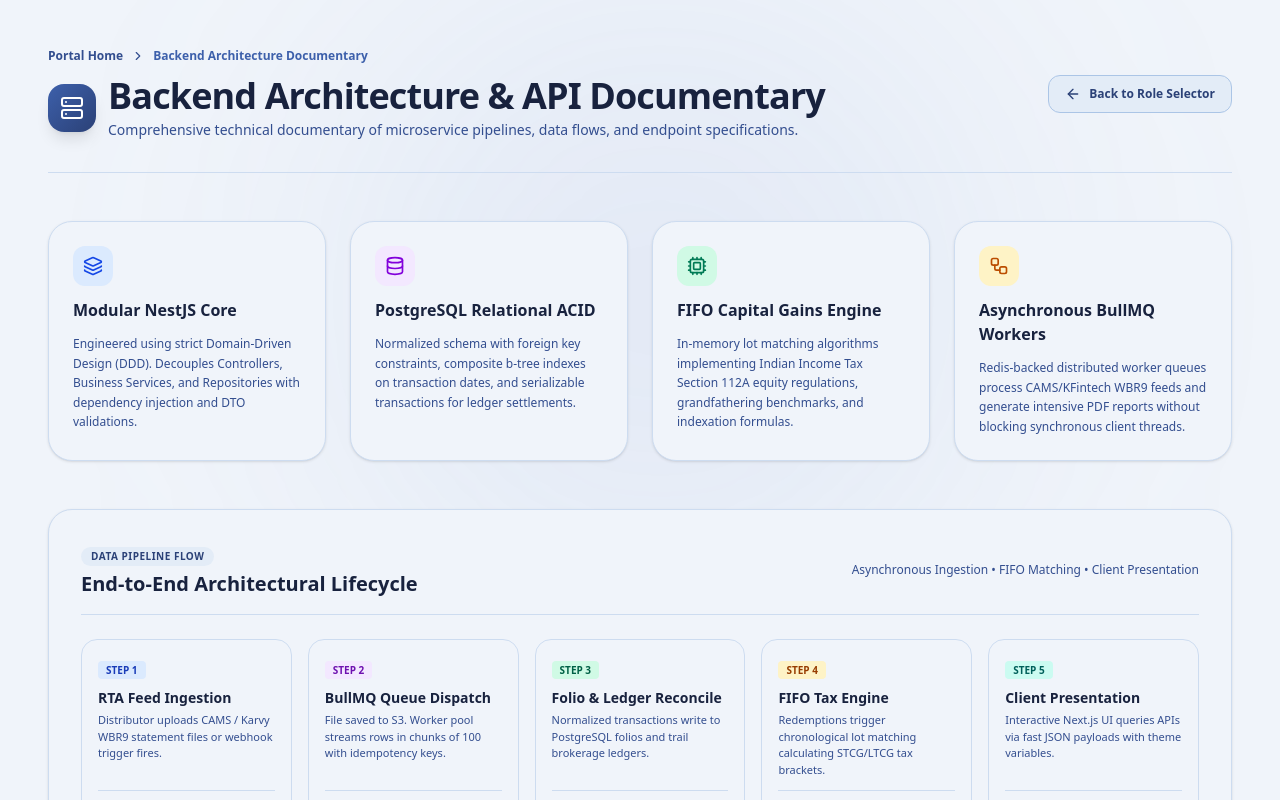
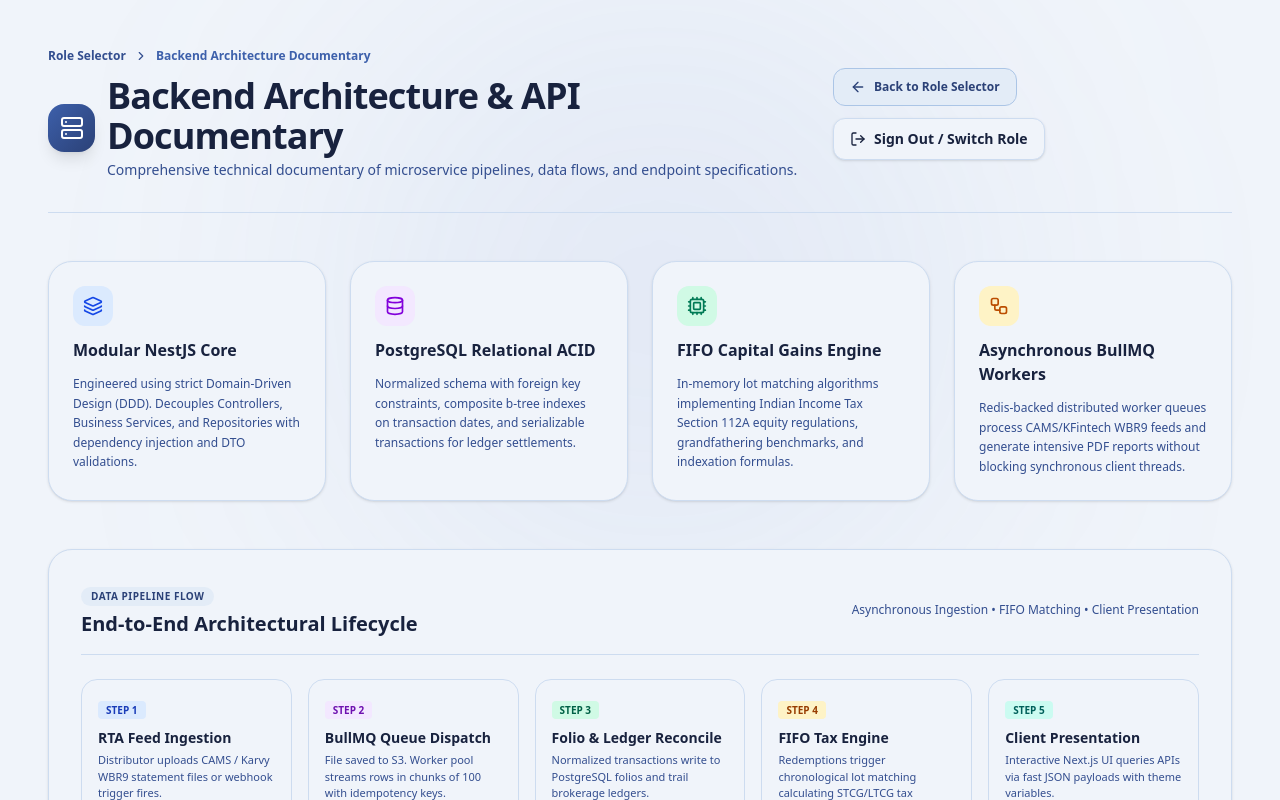
Before and after one commit to Sp2736/finiq, a Next.js app: page /architecture in a window 1280 px wide. Shown: the top 800 px of the page. Built offline with nearby package versions, Linux system fonts and the light colour scheme.

Commit message:
feat(demo): enable reliable signout to role selection and dynamic role return/logout in architecture documentary

```diff
--- a/src/app/architecture/page.tsx
+++ b/src/app/architecture/page.tsx
@@ -1,7 +1,8 @@
 "use client";
 
-import React, { useState, useMemo } from "react";
+import React, { useState, useMemo, useEffect } from "react";
 import Link from "next/link";
+import LogoutButton from "@/components/investor/LogoutButton";
 import {
   Server,
   Database,
@@ -32,6 +33,8 @@ import {
   Zap,
   Info,
   Check,
+  TrendingUp,
+  LogOut,
 } from "lucide-react";
 
 interface ApiDocumentationItem {
@@ -589,6 +592,54 @@ export default function BackendArchitecturePage() {
     { id: "telemetry", label: "Telemetry & Theming", count: 2 },
   ];
 
+  const [originRole, setOriginRole] = useState<"admin" | "distributor" | "investor" | null>(null);
+
+  useEffect(() => {
+    if (typeof window !== "undefined") {
+      const savedRole = sessionStorage.getItem("finiq_current_role") as "admin" | "distributor" | "investor" | null;
+      if (savedRole && ["admin", "distributor", "investor"].includes(savedRole)) {
+        setOriginRole(savedRole);
+      }
+    }
+  }, []);
+
+  const roleConfig = useMemo(() => {
+    if (originRole === "admin") {
+      return {
+        name: "Admin Control Center",
+        label: "Return to Super Admin",
+        href: "/admin",
+        icon: ShieldCheck,
+        badgeColor: "bg-purple-100 text-purple-700 border-purple-200",
+      };
+    }
+    if (originRole === "distributor") {
+      return {
+        name: "Distributor Workspace",
+        label: "Return to Distributor",
+        href: "/distributor",
+        icon: TrendingUp,
+        badgeColor: "bg-blue-100 text-blue-700 border-blue-200",
+      };
+    }
+    if (originRole === "investor") {
+      return {
+        name: "Investor Portfolio",
+        label: "Return to Investor",
+        href: "/investor",
+        icon: Wallet,
+        badgeColor: "bg-emerald-100 text-emerald-700 border-emerald-200",
+      };
+    }
+    return {
+      name: "Portal Workspace",
+      label: "Return to Role Selector",
+      href: "/login",
+      icon: Users,
+      badgeColor: "bg-gray-100 text-gray-700 border-gray-200",
+    };
+  }, [originRole]);
+
   const filteredApis = useMemo(() => {
     return API_DOCUMENTARY_ENTRIES.filter((api) => {
       const matchesCat = activeCategory === "all" || api.category === activeCategory;
@@ -613,9 +664,17 @@ export default function BackendArchitecturePage() {
           <div>
             <div className="flex items-center gap-2 text-xs font-semibold text-[var(--fin-muted-text)] mb-3">
               <Link href="/login" className="hover:text-[var(--fin-brand-600)] transition-colors">
-                Portal Home
+                Role Selector
               </Link>
               <ChevronRight className="w-3.5 h-3.5" />
+              {originRole ? (
+                <>
+                  <Link href={roleConfig.href} className="hover:text-[var(--fin-brand-600)] transition-colors">
+                    {roleConfig.name}
+                  </Link>
+                  <ChevronRight className="w-3.5 h-3.5" />
+                </>
+              ) : null}
               <span className="text-[var(--fin-brand-600)]">Backend Architecture Documentary</span>
             </div>
 
@@ -624,9 +683,17 @@ export default function BackendArchitecturePage() {
                 <Server className="w-6 h-6" />
               </div>
               <div>
+                <div className="flex flex-wrap items-center gap-3">
                   <h1 className="text-3xl sm:text-4xl font-extrabold tracking-tight text-[var(--fin-heading-primary)]">
                     Backend Architecture & API Documentary
                   </h1>
+                  {originRole && (
+                    <span className={`inline-flex items-center gap-1.5 px-3 py-1 rounded-full text-xs font-bold border ${roleConfig.badgeColor}`}>
+                      <roleConfig.icon className="w-3.5 h-3.5" />
+                      Active Session: {roleConfig.name}
+                    </span>
+                  )}
+                </div>
                 <p className="text-sm text-[var(--fin-muted-text)] font-medium mt-1">
                   Comprehensive technical documentary of microservice pipelines, data flows, and endpoint specifications.
                 </p>
@@ -634,7 +701,17 @@ export default function BackendArchitecturePage() {
             </div>
           </div>
 
-          <div className="flex items-center gap-3">
+          <div className="flex flex-wrap items-center gap-3">
+            {originRole ? (
+              <Link
+                href={roleConfig.href}
+                className="px-4 py-2.5 rounded-xl bg-gradient-to-r from-[var(--fin-brand-600)] to-[var(--fin-brand-700)] hover:opacity-95 text-white text-xs font-bold transition-all shadow-md flex items-center gap-2"
+              >
+                <ArrowRight className="w-4 h-4 rotate-180" />
+                <roleConfig.icon className="w-4 h-4" />
+                <span>{roleConfig.label}</span>
+              </Link>
+            ) : (
               <Link
                 href="/login"
                 className="px-4 py-2.5 rounded-xl bg-[var(--fin-brand-100)] hover:bg-[var(--fin-brand-200)] border border-[var(--fin-brand-300)] text-xs font-bold text-[var(--fin-brand-800)] transition-all flex items-center gap-2"
@@ -642,6 +719,13 @@ export default function BackendArchitecturePage() {
                 <ArrowRight className="w-4 h-4 rotate-180" />
                 <span>Back to Role Selector</span>
               </Link>
+            )}
+
+            <LogoutButton
+              redirectTo="/login"
+              label="Sign Out / Switch Role"
+              className="px-4 py-2.5 rounded-xl bg-[var(--fin-table-bg)] hover:bg-[var(--fin-badge-danger-bg)] border border-[var(--fin-border)] hover:border-[var(--fin-badge-danger-border)] text-[var(--fin-heading-primary)] hover:text-[var(--fin-badge-danger-text)] text-xs font-bold transition-all flex items-center gap-2 shadow-sm"
+            />
           </div>
         </div>
 
@@ -989,12 +1073,31 @@ export default function BackendArchitecturePage() {
             </div>
           </div>
 
+          <div className="flex flex-wrap items-center gap-3 shrink-0">
+            {originRole ? (
+              <Link
+                href={roleConfig.href}
+                className="px-5 py-2.5 rounded-xl bg-gradient-to-r from-[var(--fin-brand-600)] to-[var(--fin-brand-700)] hover:opacity-95 text-white text-xs font-bold transition-all shadow-md flex items-center gap-2 whitespace-nowrap"
+              >
+                <ArrowRight className="w-4 h-4 rotate-180" />
+                <roleConfig.icon className="w-4 h-4" />
+                <span>{roleConfig.label}</span>
+              </Link>
+            ) : (
               <Link
                 href="/login"
                 className="px-5 py-2.5 rounded-xl bg-[var(--fin-brand-600)] hover:bg-[var(--fin-brand-700)] text-white text-xs font-bold transition-all shadow-md shadow-[var(--fin-brand-600)]/20 whitespace-nowrap"
               >
                 Launch Interactive Demo
               </Link>
+            )}
+
+            <LogoutButton
+              redirectTo="/login"
+              label="Sign Out / Switch Role"
+              className="px-4 py-2.5 rounded-xl bg-[var(--fin-content-surface)] hover:bg-[var(--fin-badge-danger-bg)] border border-[var(--fin-border)] hover:border-[var(--fin-badge-danger-border)] text-[var(--fin-heading-primary)] hover:text-[var(--fin-badge-danger-text)] text-xs font-bold transition-all flex items-center gap-2 shadow-sm whitespace-nowrap"
+            />
+          </div>
         </div>
       </div>
     </div>
--- a/src/components/distributor/Sidebar.tsx
+++ b/src/components/distributor/Sidebar.tsx
@@ -470,11 +470,11 @@ export default function Sidebar({ isCollapsed, setIsCollapsed }: SidebarProps) {
             {isCollapsed ? (
               <LogoutButton
                 portal="staff"
-                redirectTo="/distributor-portal"
+                redirectTo="/login"
                 isCollapsed={true}
               />
             ) : (
-              <LogoutButton portal="staff" redirectTo="/distributor-portal" />
+              <LogoutButton portal="staff" redirectTo="/login" />
             )}
           </div>
         </div>
--- a/src/components/investor/LogoutButton.tsx
+++ b/src/components/investor/LogoutButton.tsx
@@ -1,70 +1,72 @@
 "use client";
 
+import React from "react";
 import { useRouter } from "next/navigation";
 import { removeAuthCookies, PortalType } from "@/lib/authClient";
+import { LogOut } from "lucide-react";
 
 interface LogoutButtonProps {
   portal?: PortalType;
   redirectTo?: string;
   isCollapsed?: boolean;
+  className?: string;
+  label?: string;
+  showIcon?: boolean;
 }
 
 export default function LogoutButton({
   portal = "investor",
   redirectTo = "/login",
   isCollapsed = false,
+  className = "",
+  label = "Sign Out",
+  showIcon = true,
 }: LogoutButtonProps) {
   const router = useRouter();
 
   const handleLogout = () => {
-    // 1. Clear the auth cookies
-    removeAuthCookies(portal);
+    // 1. Clear the auth cookies for both portals
+    removeAuthCookies("staff");
+    removeAuthCookies("investor");
 
-    // 2. Clear the dynamic logo and company_id from local storage
-    if (portal === "investor") {
+    // 2. Clear all session and role state
+    if (typeof window !== "undefined") {
+      sessionStorage.removeItem("finiq_mock_user");
+      sessionStorage.removeItem("finiq_current_role");
+      sessionStorage.removeItem("activeClientId");
+      sessionStorage.removeItem("viewClientId");
+
       localStorage.removeItem("company-logo-inv");
       localStorage.removeItem("company-info-inv");
-    } else {
       localStorage.removeItem("company-logo-dis");
       localStorage.removeItem("company-info-dis");
+      localStorage.removeItem("company_id");
+
+      const keysToRemove: string[] = [];
+      for (let i = 0; i < localStorage.length; i++) {
+        const key = localStorage.key(i);
+        if (key?.startsWith("company_logo_cache_")) {
+          keysToRemove.push(key);
+        }
+      }
+      keysToRemove.forEach((k) => localStorage.removeItem(k));
     }
 
-    localStorage.removeItem("company_id");
-    localStorage.removeItem("finiq_active_theme");
-
-    const keysToRemove = [];
-    for (let i = 0; i < localStorage.length; i++) {
-      const key = localStorage.key(i);
-      if (key?.startsWith('company_logo_cache_')) {
-        keysToRemove.push(key);
-      }
-    }
-    keysToRemove.forEach(k => localStorage.removeItem(k));
-
-    // 3. Redirect to the login page
-    router.push(redirectTo);
+    // 3. Redirect to the login page to select roles
+    router.push(redirectTo || "/login");
   };
 
   if (isCollapsed) {
     return (
       <button
         onClick={handleLogout}
-        title="Sign Out"
-        className="p-2.5 text-[var(--fin-sidebar-collapse-icon-color)] hover:text-[var(--fin-sidebar-icon-logout-hover)] hover:bg-[var(--fin-sidebar-icon-logout-hover-bg)] rounded-md transition-colors flex items-center justify-center w-full"
+        title={label}
+        className={
+          className ||
+          "p-2.5 text-[var(--fin-sidebar-collapse-icon-color)] hover:text-[var(--fin-sidebar-icon-logout-hover)] hover:bg-[var(--fin-sidebar-icon-logout-hover-bg)] rounded-md transition-colors flex items-center justify-center w-full"
+        }
       >
-        <svg
-          className="w-5 h-5"
-          fill="none"
-          stroke="currentColor"
-          viewBox="0 0 24 24"
-        >
-          <path
-            strokeLinecap="round"
-            strokeLinejoin="round"
-            strokeWidth="2"
-            d="M17 16l4-4m0 0l-4-4m4 4H7m6 4v1a3 3 0 01-3 3H6a3 3 0 01-3-3V7a3 3 0 013-3h4a3 3 0 013 3v1"
-          ></path>
-        </svg>
+        <LogOut className="w-5 h-5" />
       </button>
     );
   }
@@ -72,22 +74,15 @@ export default function LogoutButton({
   return (
     <button
       onClick={handleLogout}
-      className="flex items-center gap-2 px-4 py-2.5 rounded-md bg-[var(--fin-table-bg)]/60 hover:bg-[var(--fin-badge-danger-bg)] border border-[var(--fin-border)] hover:border-[var(--fin-badge-danger-border)] text-[var(--fin-body-text)] hover:text-[var(--fin-badge-danger-text)] transition-all duration-300 backdrop-blur-md shadow-sm group w-full"
+      className={
+        className ||
+        "flex items-center gap-2 px-4 py-2.5 rounded-md bg-[var(--fin-table-bg)]/60 hover:bg-[var(--fin-badge-danger-bg)] border border-[var(--fin-border)] hover:border-[var(--fin-badge-danger-border)] text-[var(--fin-body-text)] hover:text-[var(--fin-badge-danger-text)] transition-all duration-300 backdrop-blur-md shadow-sm group w-full"
+      }
     >
-      <svg
-        className="w-4 h-4 transition-transform group-hover:-translate-x-0.5"
-        fill="none"
-        viewBox="0 0 24 24"
-        stroke="currentColor"
-      >
-        <path
-          strokeLinecap="round"
-          strokeLinejoin="round"
-          strokeWidth={2.5}
-          d="M17 16l4-4m0 0l-4-4m4 4H7m6 4v1a3 3 0 01-3 3H6a3 3 0 01-3-3V7a3 3 0 013-3h4a3 3 0 013 3v1"
-        />
-      </svg>
-      <span className="text-sm font-bold">Sign Out</span>
+      {showIcon && (
+        <LogOut className="w-4 h-4 transition-transform group-hover:-translate-x-0.5" />
+      )}
+      <span className="text-sm font-bold">{label}</span>
     </button>
   );
 }
```
Lines whose indentation alone changed are shown as unchanged.
